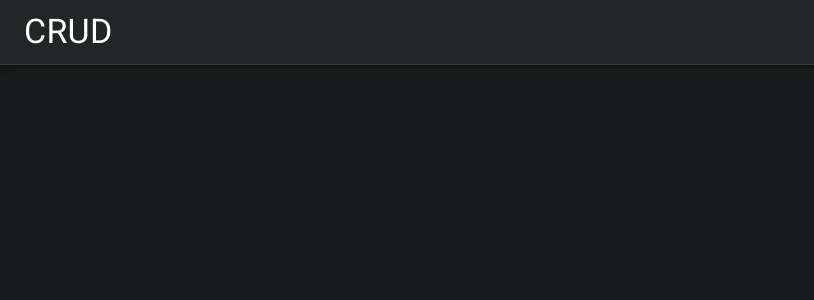
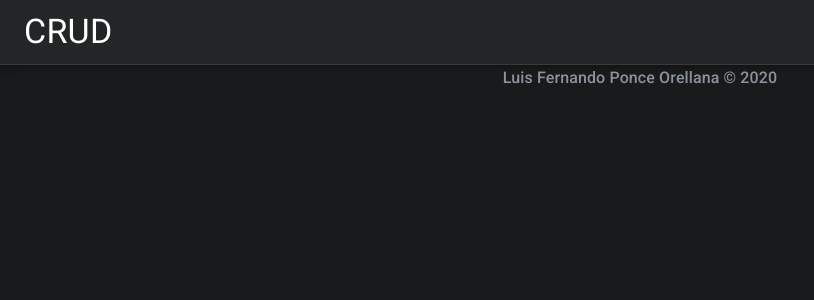
Before and after one commit to homeless-coder/crud-reactjs, a React (Create React App) app: page / in a window 1280 px wide. Shown: the top 300 px of the page, without its empty margins (0-814 px from the left). Built offline with nearby package versions, Linux system fonts and the light colour scheme.

Commit message:
I have implemented the Footer

```diff
--- a/src/App.js
+++ b/src/App.js
@@ -1,5 +1,5 @@
 import React from "react";
-import { Navbar } from "./components";
+import { Navbar, Footer } from "./components";
 import "./App.css";
 
 function App() {
@@ -7,6 +7,7 @@ function App() {
   return (
     <div className="App">
       <Navbar title="CRUD" />
+      <Footer />
     </div>
   );
 }
--- /dev/null
+++ b/src/components/Footer/index.js
@@ -0,0 +1,22 @@
+import React from "react";
+import { Typography } from "@material-ui/core";
+import { makeStyles } from "@material-ui/core/styles";
+
+const useStyles = makeStyles((theme) => ({
+  footer: {
+    color: "#8a939e",
+    fontSize: "1em"
+  },
+}));
+
+const Footer = () => {
+  const classes = useStyles();
+
+  return (
+    <Typography variant="h6" className={classes.footer}>
+      Luis Fernando Ponce Orellana &copy; 2020
+    </Typography>
+  );
+};
+
+export default Footer;
--- a/src/components/index.js
+++ b/src/components/index.js
@@ -1 +1,2 @@
 export { default as Navbar } from "./Navbar";
+export { default as Footer } from "./Footer";
```
